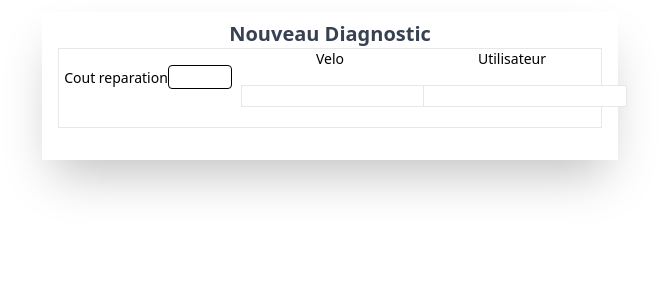
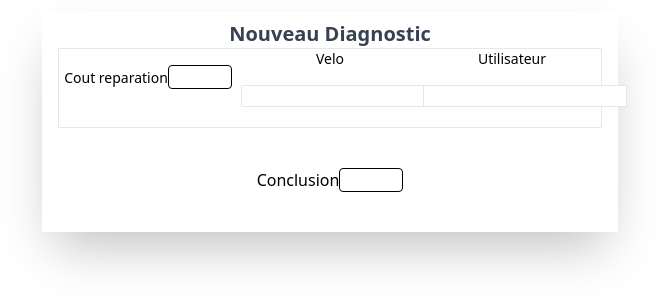
Before and after one commit to EbrahimiNajib32/Diag-Velo, a Symfony app: template templates/diagnostic/new.html.twig in a window 1280 px wide. Shown: the top 306 px of the page, without its empty margins (310-969 px from the left). Run offline with Twig, Linux system fonts and the light colour scheme; the template is opened without the code that fills it, so the values that code supplies are empty; form fields are guessed from the names that the template uses; style sheets or scripts are compiled from the project's sources; some libraries are stand-ins or nearby versions.

Commit message:
VELO-162-STYLE: Modifications-of-FrontEnd-Move-Button_Selections

```diff
--- a/templates/diagnostic/new.html.twig
+++ b/templates/diagnostic/new.html.twig
@@ -5,14 +5,12 @@
         <h1 class="text-xl font-semibold text-gray-700 text-center portrait:text-3xl">Nouveau Diagnostic</h1>
         {{ form_start(diagnosticForm, {'attr': {'class': 'space-y-3 portrait:space-y-6'}}) }}
 
-
         <div class="grid grid-cols-3 md:grid-cols-3 gap-1 mb-6 border text-sm portrait:text-2xl">
             <div>{{ form_row(diagnosticForm.cout_reparation, {'attr': {'class': 'form-control mb-2 mt-4 h-6 w-16 p-2 border  rounded border-black portrait:h-10'}}) }}</div>
             <div>{{ form_row(diagnosticForm.velo, {'attr': {'class': 'form-control border mb-2 mt-4'}}) }}</div>
             <div>{{ form_row(diagnosticForm.utilisateur, {'attr': {'class': 'form-control border mb-2 mt-4'}}) }}</div>
 
         </div>
-
 
         {% for category, elements in diagnosticElements %}
             <div class="mb-2 text-center">
@@ -44,9 +42,13 @@
                 </div>
             </div>
         {% endfor %}
-        <div style="text-align: center;">
-        <button type="submit" class="w-full mt-4 py-2 px-4 bg-teal-500 hover:bg-indigo-700 text-white font-medium rounded-md" id="submit-button" style="display: none;">Sauvegarder</button>
+
+        <!-- Ajouter la section Conclusion au-dessus du bouton de validation -->
+        <div class="mb-6 text-center">
+            {{ form_row(diagnosticForm.conclusion, {'attr': {'class': 'form-control mb-2 mt-4 h-6 w-16 p-2 border  rounded border-black portrait:h-10'}}) }}
         </div>
+
+        <button type="submit" class="mt-4 py-2 px-4 bg-teal-500 hover:bg-indigo-700 text-white font-medium rounded-md" id="submit-button" style="display: none;">Sauvegarder</button>
         {{ form_end(diagnosticForm) }}
     </div>
 
```
